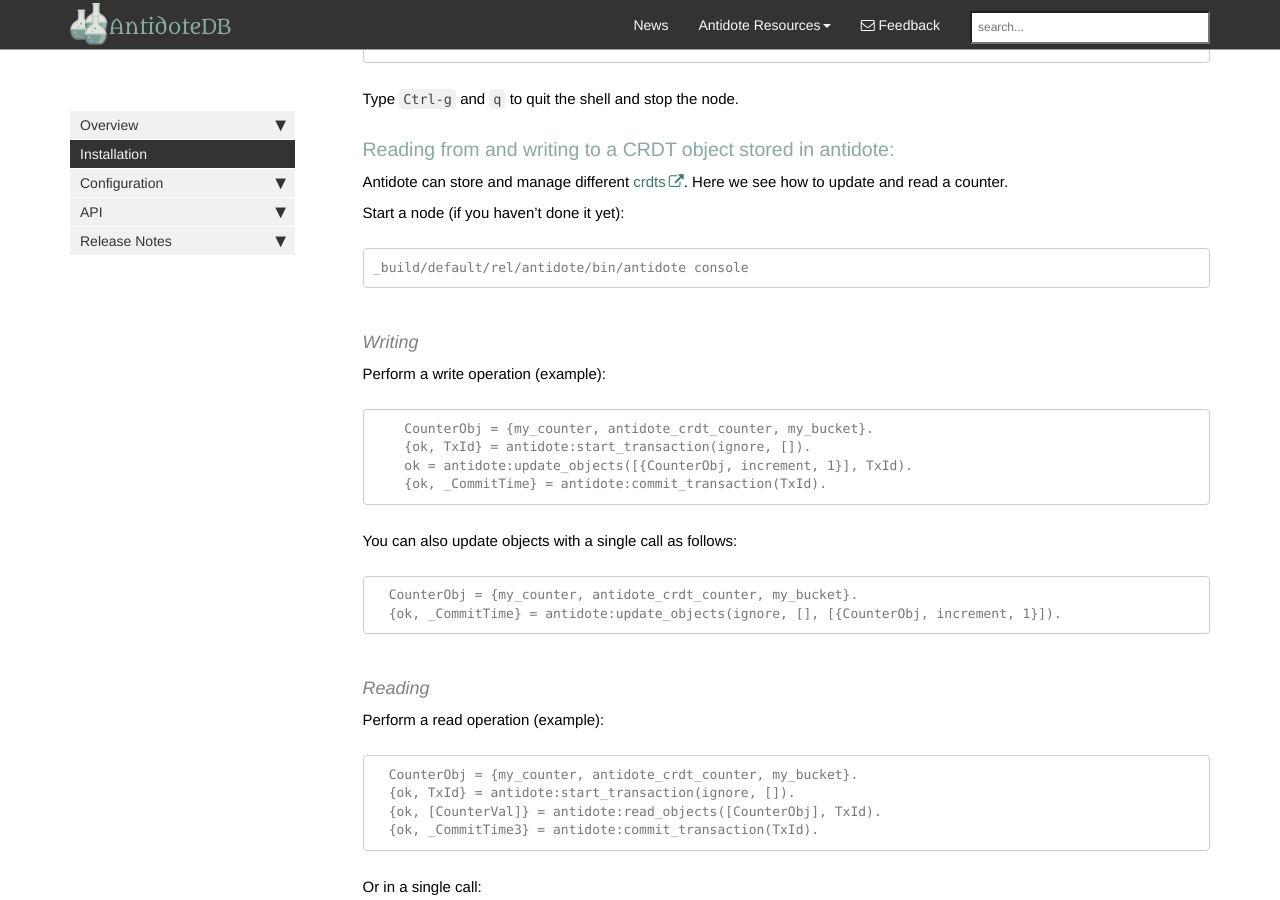
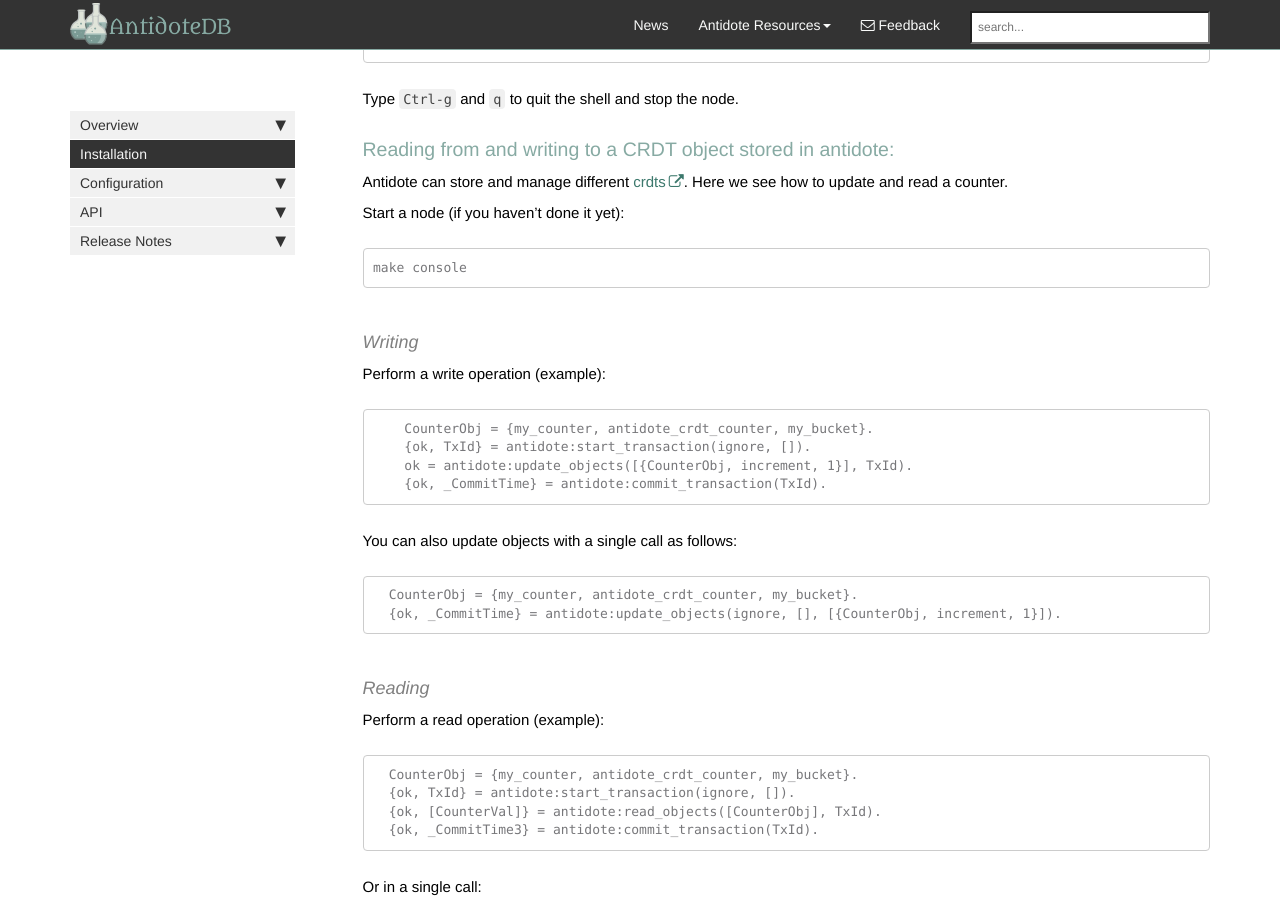
Before and after one commit to AntidoteDB/antidote, a Jekyll site: the page built from docs/pages/mydoc/setup.md, in a window 1280 px wide and 900 px high, scrolled down 1138 px. Built offline with Jekyll 4.4.1, drawn with Linux system fonts in a browser that asks for light colours; nearby versions of some CDN libraries; comment, search, counter and statistics services are not loaded.

Commit message:
Update setup.md
fix instructions for opening a console

```diff
--- a/docs/pages/mydoc/setup.md
+++ b/docs/pages/mydoc/setup.md
@@ -131,7 +131,7 @@ Here we see how to update and read a counter.
 
 Start a node (if you haven't done it yet):
 
-    _build/default/rel/antidote/bin/antidote console
+    make console
 
 #### Writing
 
```
